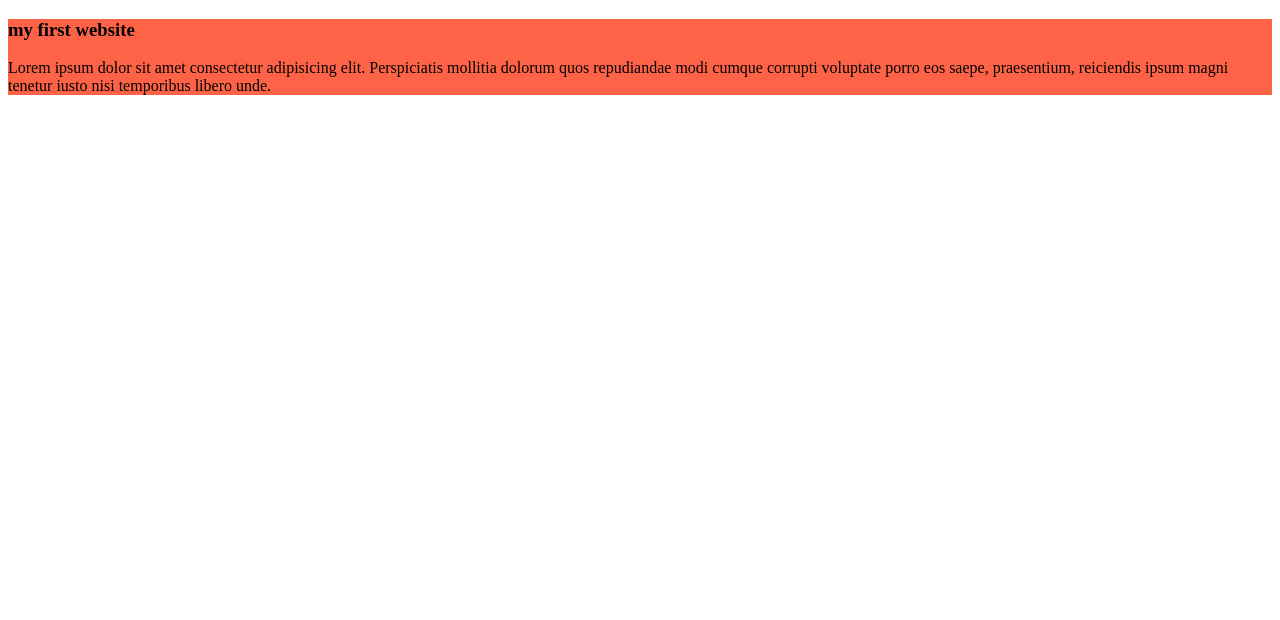
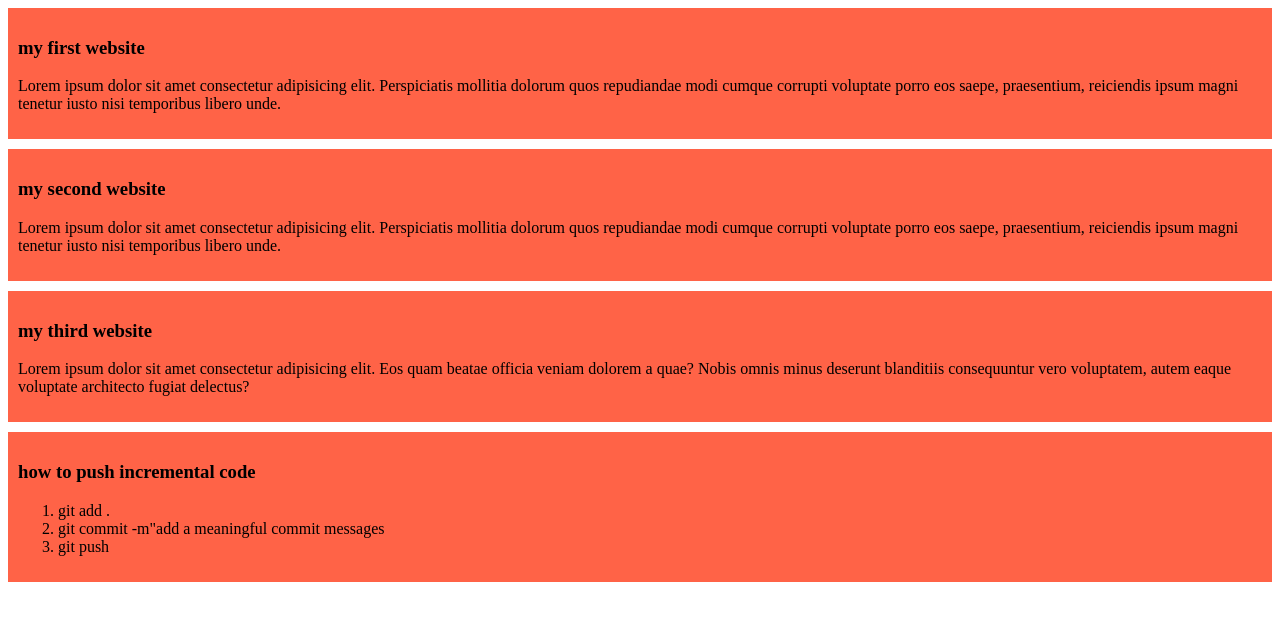
Before and after one commit to sadiaboksh/myfirstgithub, a plain HTML site: page index.html in a window 1280 px wide. Drawn offline with Linux system fonts and the light colour scheme.

Commit message:
added a list to push code

```diff
--- a/index.html
+++ b/index.html
@@ -12,8 +12,24 @@
     <div>
 <h3>my first website</h3>
 <p>Lorem ipsum dolor sit amet consectetur adipisicing elit. Perspiciatis mollitia dolorum quos repudiandae modi cumque corrupti voluptate porro eos saepe, praesentium, reiciendis ipsum magni tenetur iusto nisi temporibus libero unde.</p>
-
+    </div>
+   <div>
+<h3>my second website</h3>
+<p>Lorem ipsum dolor sit amet consectetur adipisicing elit. Perspiciatis mollitia dolorum quos repudiandae modi cumque corrupti voluptate porro eos saepe, praesentium, reiciendis ipsum magni tenetur iusto nisi temporibus libero unde.</p>
+    </div>
+    <div>
+<h3>my third website</h3>
+<p>Lorem ipsum dolor sit amet consectetur adipisicing elit. Eos quam beatae officia veniam dolorem a quae? Nobis omnis minus deserunt blanditiis consequuntur vero voluptatem, autem eaque voluptate architecto fugiat delectus?</p>
 
     </div>
+<div>
+<h3>how to push incremental code</h3>
+<ol>
+    <li>git add .</li>
+<li>git commit -m"add a meaningful commit messages</li>
+<li>git push</li>
+</ol>
+</div>
+
 </body>
 </html>
--- a/styles/blog.css
+++ b/styles/blog.css
@@ -1,3 +1,3 @@
 div{
-    background-color: tomato;
+    background-color: tomato; padding: 10px; margin-bottom: 10px;
 }
```
